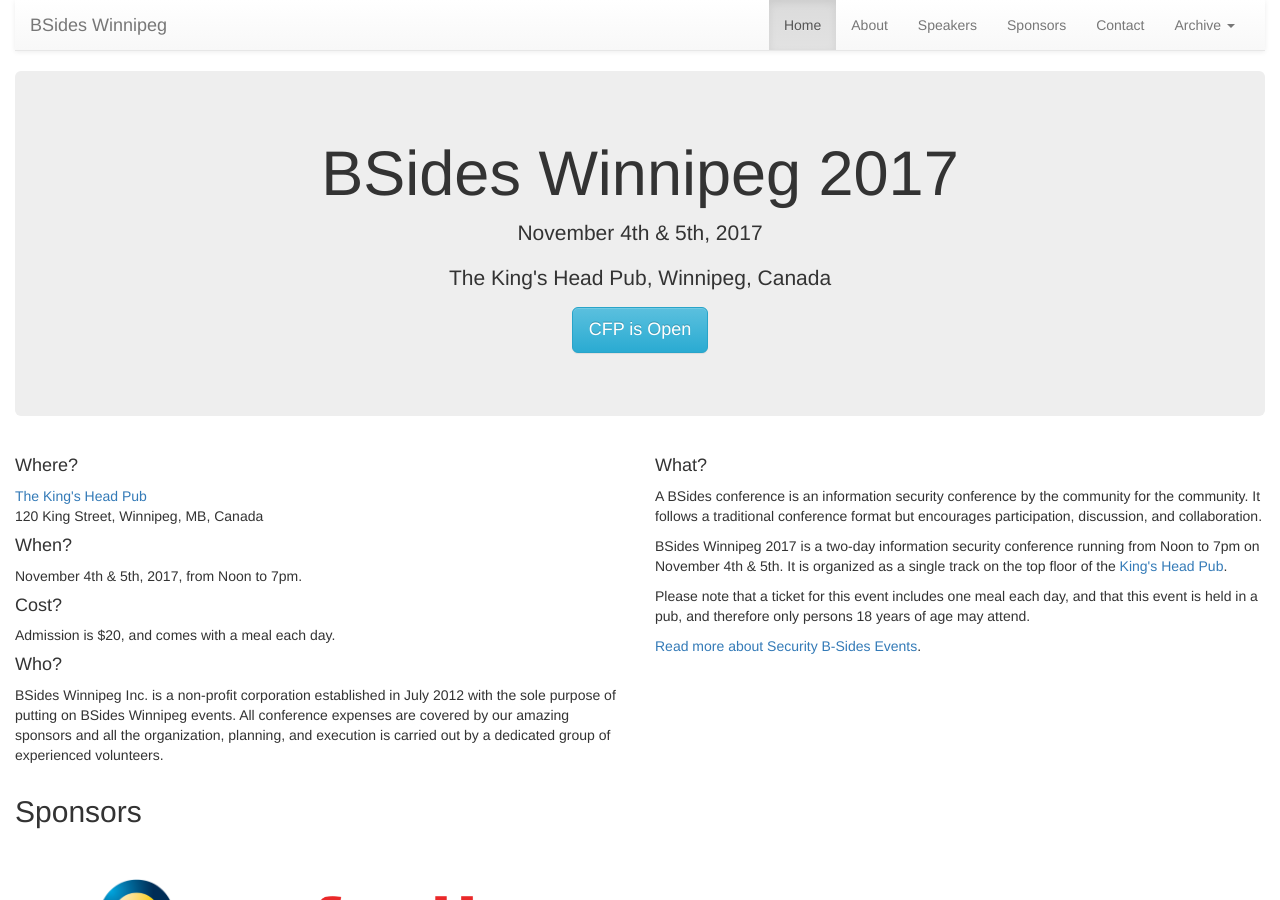
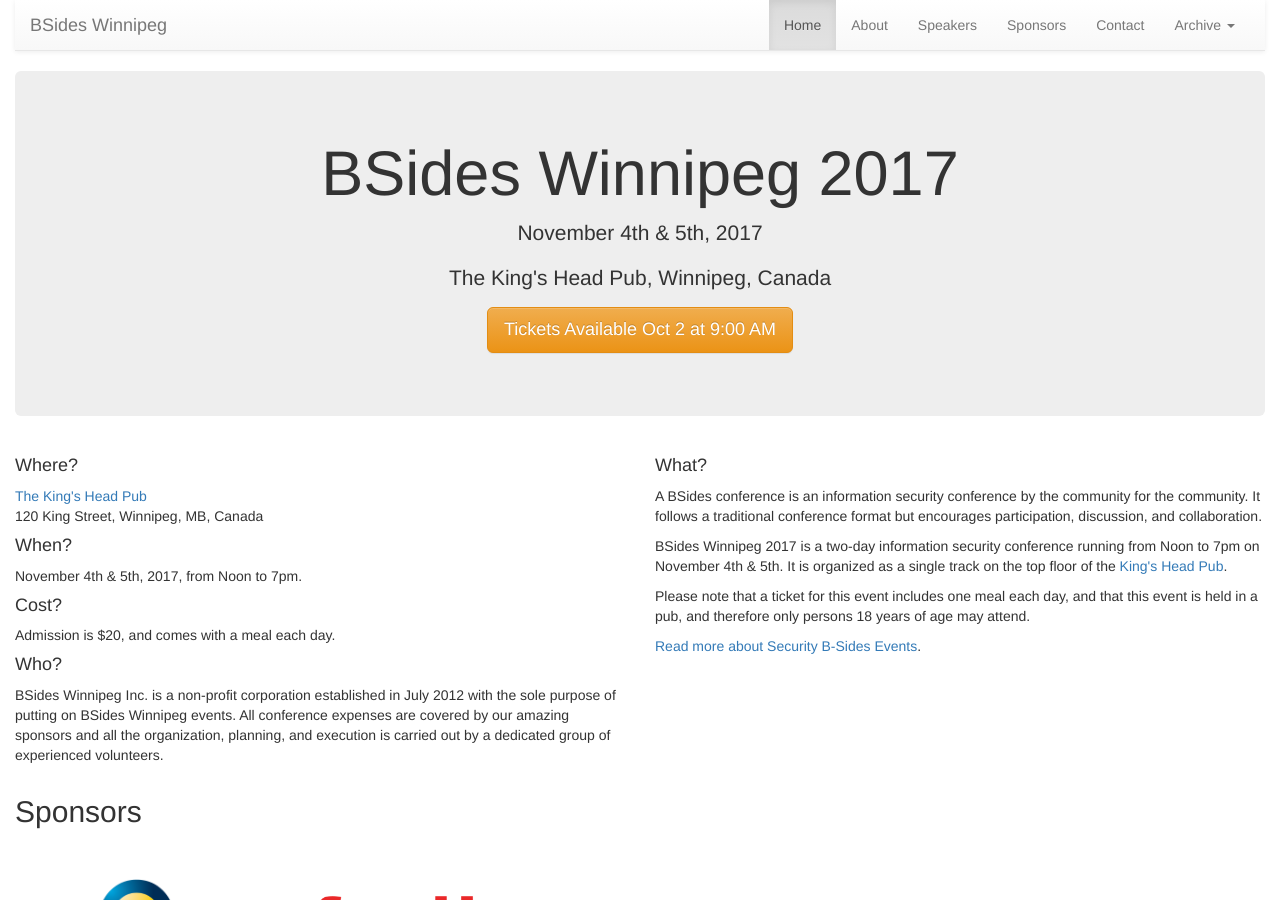
Before and after one commit to bsideswpg/bsideswpg.github.io, a Jekyll site: the page built from index.md, in a window 1280 px wide and 900 px high. Built offline with Jekyll 4.4.1, drawn with Linux system fonts in a browser that asks for light colours.

Commit message:
Add ticket button.

```diff
--- a/_includes/jumbotron.html
+++ b/_includes/jumbotron.html
@@ -2,5 +2,5 @@
   <h1>BSides Winnipeg 2017</h1>
   <p class="lead">November 4th &amp; 5th, 2017</p>
   <p class="lead">The King's Head Pub, Winnipeg, Canada</p>
-  <p><a class="btn btn-lg btn-info" href="/BSides_Winnipeg_2017_Call_For_Papers.pdf" role="button">CFP is Open</a></p>
+  <p><a class="btn btn-lg btn-warning" href="https://www.eventbrite.ca/e/bsides-winnipeg-2017-tickets-38434570836" role="button">Tickets Available Oct 2 at 9:00 AM</a></p>
 </div>
```
